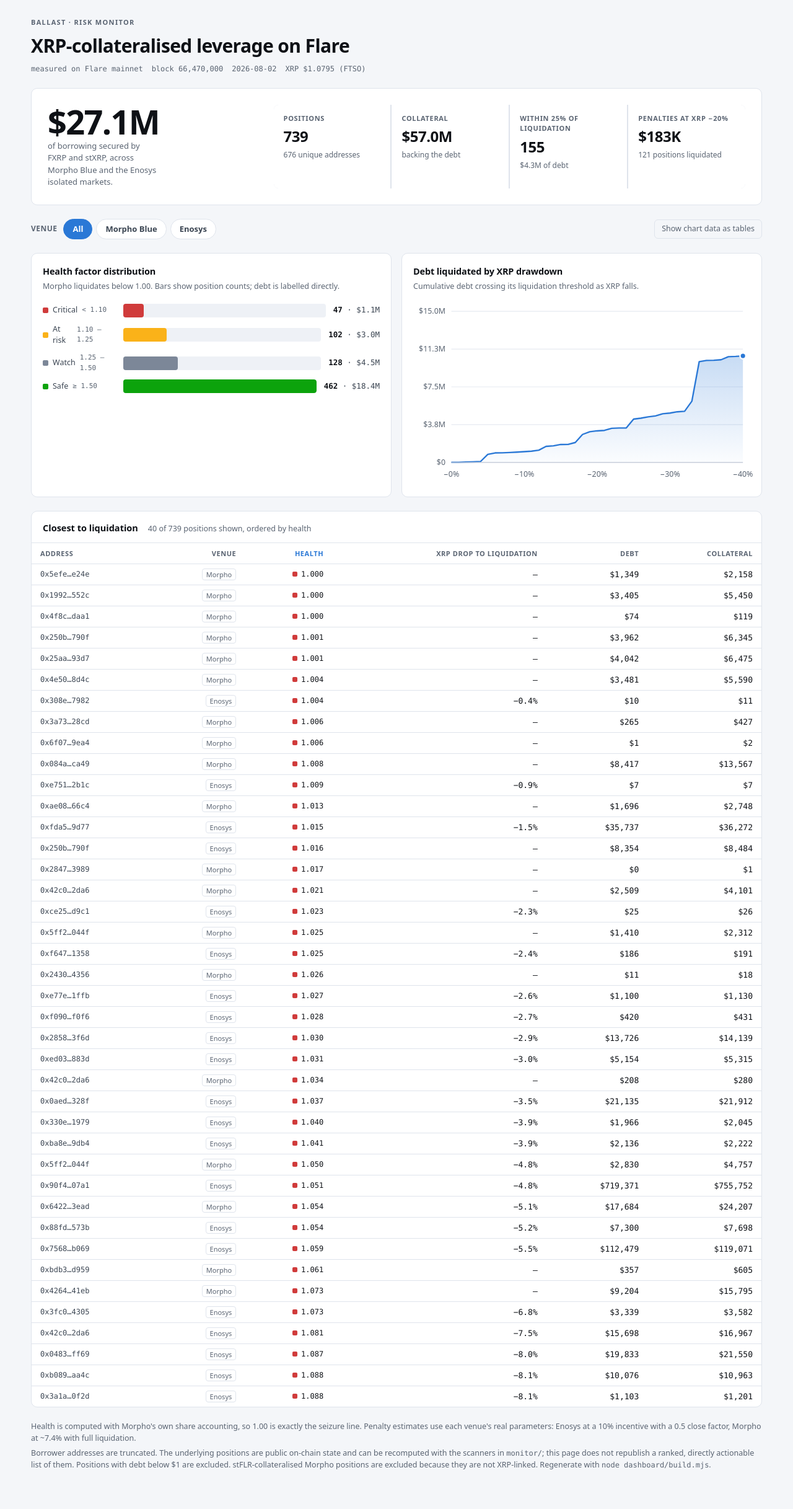
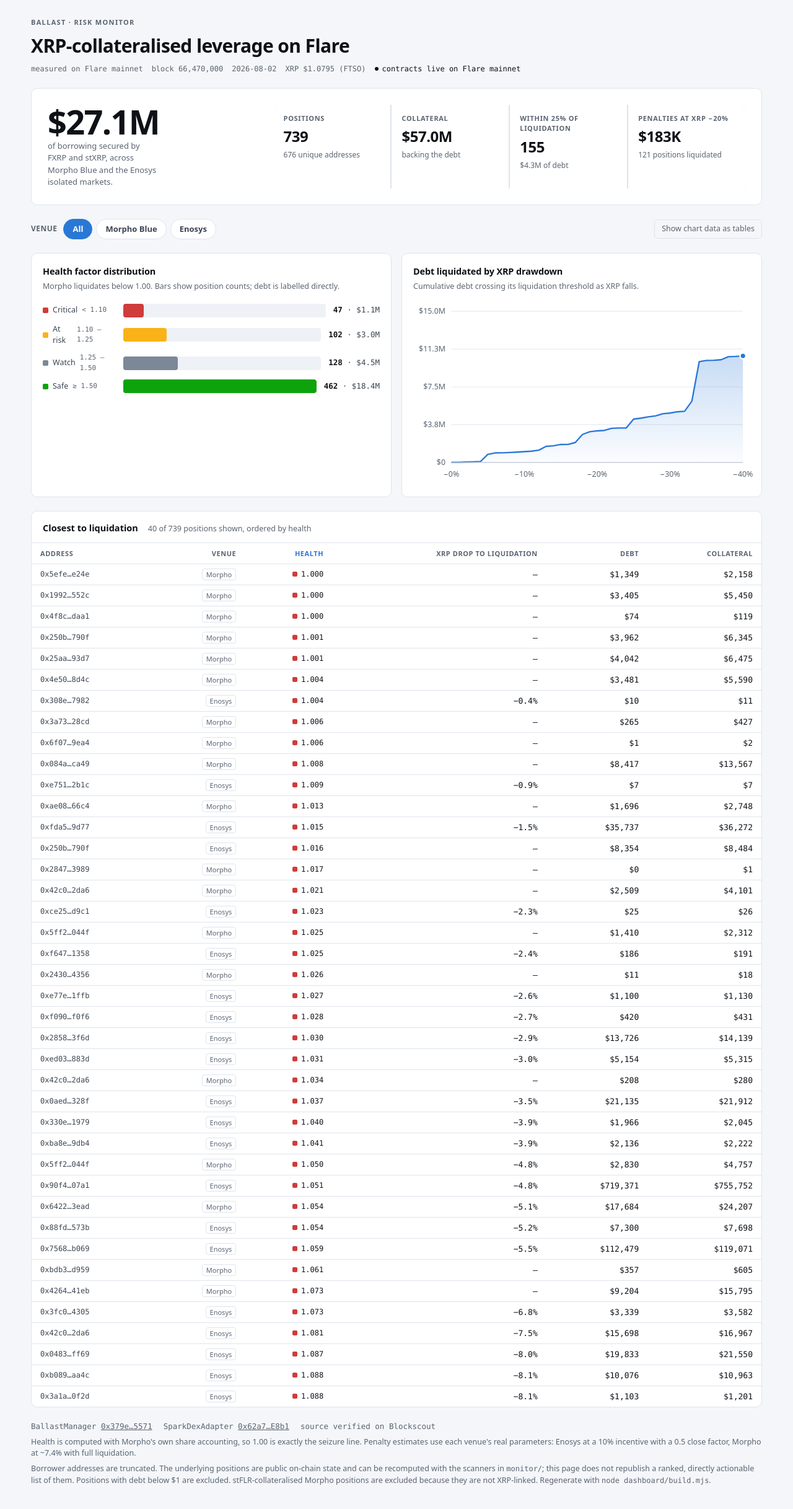
Before and after one commit to dmetagame/ballast, a website: page dashboard/index.html in a window 1280 px wide. Shown: the whole page at 62% size. Before the commit the page ends 2409 px from the top, so only its background shows below. Drawn offline with Linux system fonts and the light colour scheme.

Commit message:
Deploy Ballast to Flare mainnet and record the addresses
BallastManager  0x379e5B8Cf31fC5D46aEc2fc17F17708951015571
SparkDexAdapter 0x62a7Efa10134E3F9fB7Af1fD7400Db0ea913E8b1

Both verified on Blockscout, wired to the live Morpho Blue FXRP/USD0
market and the SparkDEX Algebra pool the measurements were taken
against. Cost 3.17 FLR.

Also documents the owner powers honestly rather than leaving
'non-custodial' unqualified: the owner can repoint the swap adapter,
which is a bounded but real path to collateral routed through a
protect() call.

```diff
--- a/dashboard/index.html
+++ b/dashboard/index.html
@@ -78,6 +78,14 @@
     font-family: var(--mono); font-size: 12px; color: var(--ink-muted);
     display: flex; flex-wrap: wrap; gap: 4px 14px;
   }
+  .provenance .live { color: var(--ink); }
+  .provenance .live::before {
+    content: ""; display: inline-block; vertical-align: 1px;
+    width: 6px; height: 6px; margin-right: 6px; border-radius: 50%;
+    background: currentColor;
+  }
+  .deployed { display: flex; flex-wrap: wrap; gap: 4px 18px; font-family: var(--mono); }
+  .deployed a { color: inherit; }
 
   /* ------------------------------------------------------------ hero + kpi */
   .hero {
@@ -188,6 +196,7 @@
       <span>block 66,470,000</span>
       <span>2026-08-02</span>
       <span>XRP $1.0795 (FTSO)</span>
+      <span class="live">contracts live on Flare mainnet</span>
     </div>
   </header>
 
@@ -256,6 +265,11 @@
   </section>
 
   <footer>
+    <div class="deployed">
+      <span>BallastManager <a href="https://flare-explorer.flare.network/address/0x379e5B8Cf31fC5D46aEc2fc17F17708951015571">0x379e…5571</a></span>
+      <span>SparkDexAdapter <a href="https://flare-explorer.flare.network/address/0x62a7Efa10134E3F9fB7Af1fD7400Db0ea913E8b1">0x62a7…E8b1</a></span>
+      <span>source verified on Blockscout</span>
+    </div>
     <div>Health is computed with Morpho's own share accounting, so 1.00 is exactly the seizure line. Penalty estimates use each venue's real parameters: Enosys at a 10% incentive with a 0.5 close factor, Morpho at ~7.4% with full liquidation.</div>
     <div>Borrower addresses are truncated. The underlying positions are public on-chain state and can be recomputed with the scanners in <code>monitor/</code>; this page does not republish a ranked, directly actionable list of them. Positions with debt below $1 are excluded. stFLR-collateralised Morpho positions are excluded because they are not XRP-linked. Regenerate with <code>node dashboard/build.mjs</code>.</div>
   </footer>
```
Also changed, not shown: dashboard/template.html (+14 -0 lines), README.md.
